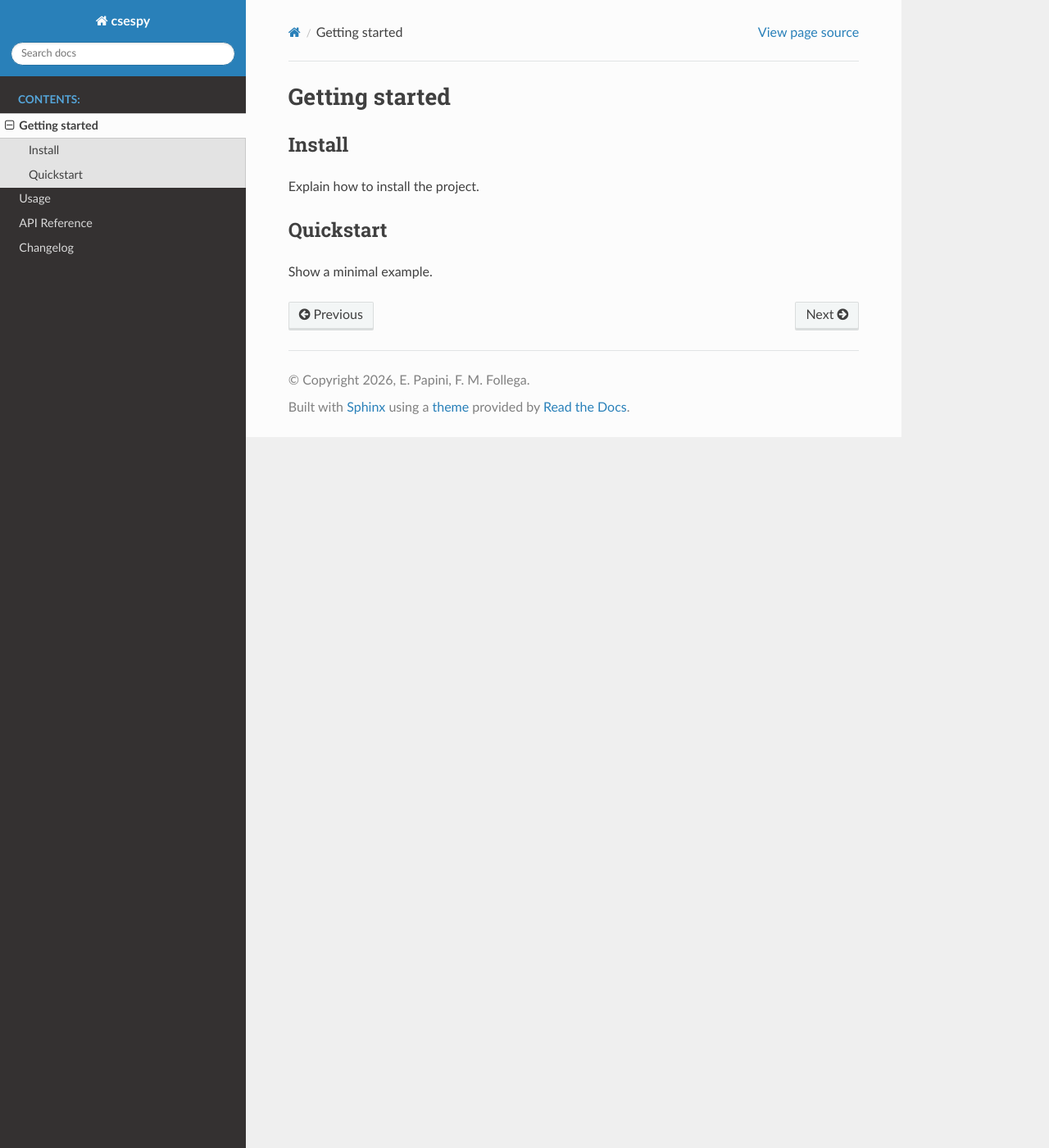
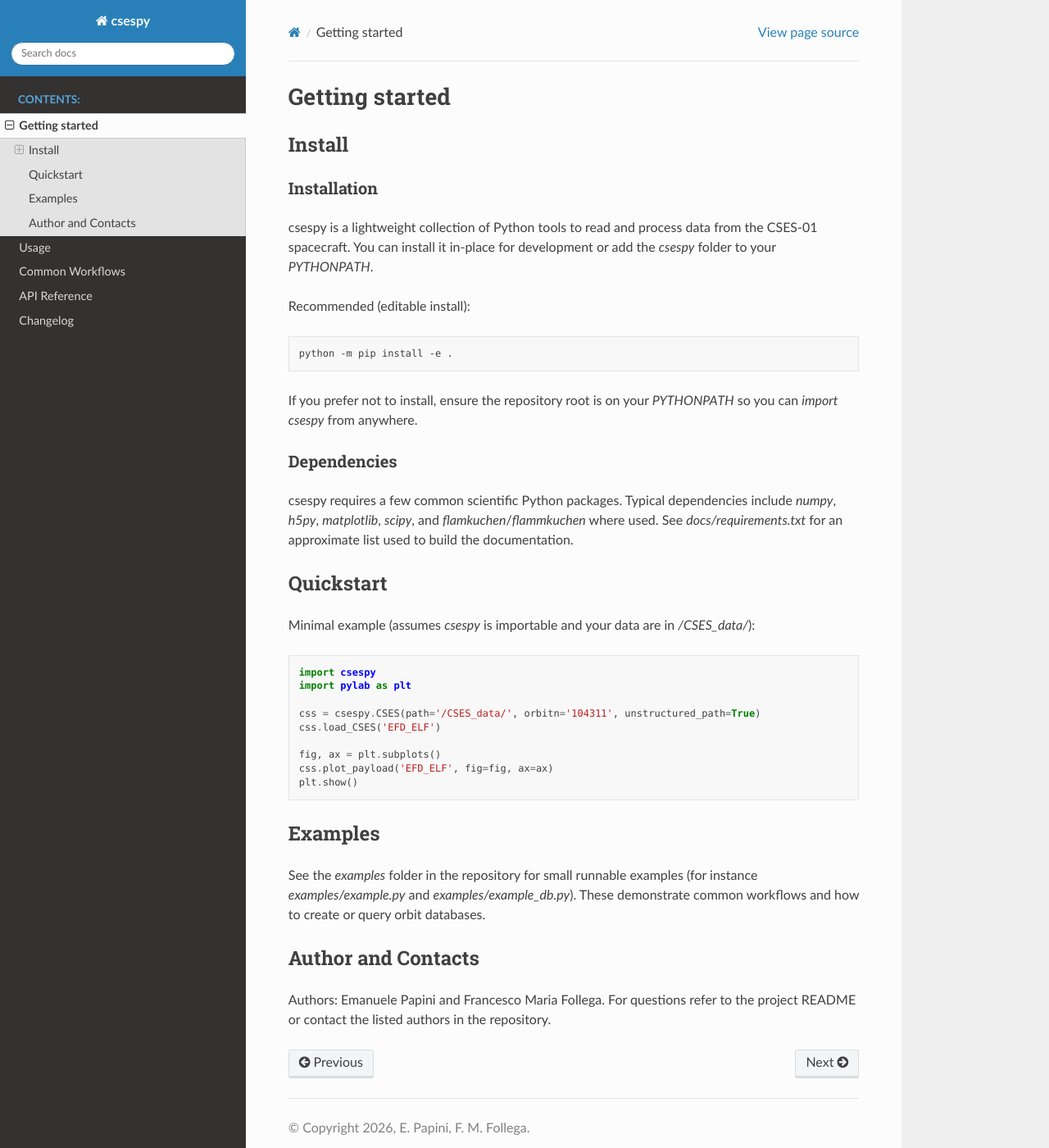
Before and after one commit to EmanuelePapini/csespy, a Sphinx documentation site: the page built from docs/getting-started.rst, in a window 1280 px wide and 1400 px high. Shown: the whole window at 82% size. Built offline with Sphinx 7.4.7 and the Read the Docs theme 3.1.0, drawn with Linux system fonts in a browser that asks for light colours.

Commit message:
Introducing documentation

```diff
--- a/docs/getting-started.rst
+++ b/docs/getting-started.rst
@@ -1,12 +1,61 @@
 Getting started
 ===============
-
 Install
 -------
 
-Explain how to install the project.
+Installation
+~~~~~~~~~~~~
+
+csespy is a lightweight collection of Python tools to read and process
+data from the CSES-01 spacecraft. You can install it in-place for
+development or add the `csespy` folder to your `PYTHONPATH`.
+
+Recommended (editable install):
+
+.. code-block:: bash
+
+	python -m pip install -e .
+
+If you prefer not to install, ensure the repository root is on your
+`PYTHONPATH` so you can `import csespy` from anywhere.
+
+Dependencies
+~~~~~~~~~~~~
+
+csespy requires a few common scientific Python packages. Typical
+dependencies include `numpy`, `h5py`, `matplotlib`, `scipy`, and
+`flamkuchen`/`flammkuchen` where used. See `docs/requirements.txt` for
+an approximate list used to build the documentation.
 
 Quickstart
 ----------
 
-Show a minimal example.
+Minimal example (assumes `csespy` is importable and your data are in
+`/CSES_data/`):
+
+.. code-block:: python
+
+	import csespy
+	import pylab as plt
+
+	css = csespy.CSES(path='/CSES_data/', orbitn='104311', unstructured_path=True)
+	css.load_CSES('EFD_ELF')
+
+	fig, ax = plt.subplots()
+	css.plot_payload('EFD_ELF', fig=fig, ax=ax)
+	plt.show()
+
+Examples
+--------
+
+See the `examples` folder in the repository for small runnable
+examples (for instance `examples/example.py` and
+`examples/example_db.py`). These demonstrate common workflows and how
+to create or query orbit databases.
+
+Author and Contacts
+-------------------
+
+Authors: Emanuele Papini and Francesco Maria Follega. For questions
+refer to the project README or contact the listed authors in the
+repository.
```
Also changed, not shown: docs/api.rst (+55 -1 lines), docs/usage.rst (+50 -1 lines).
